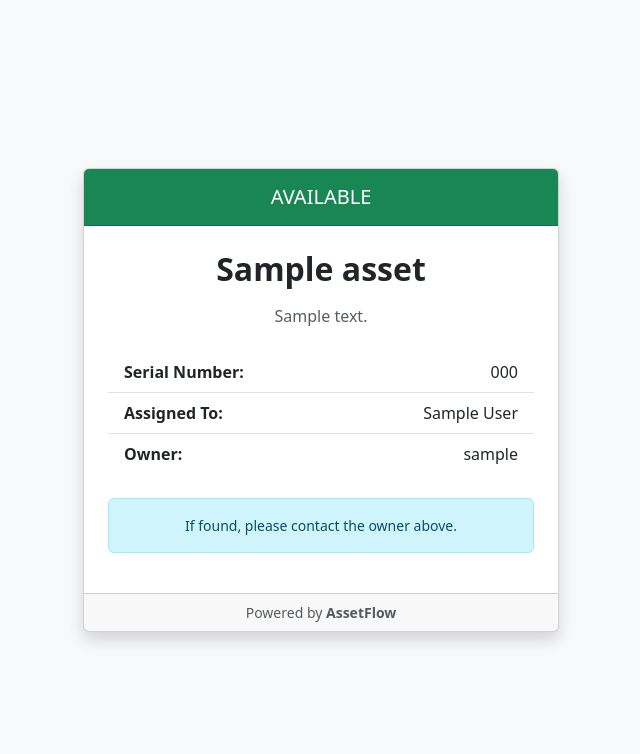
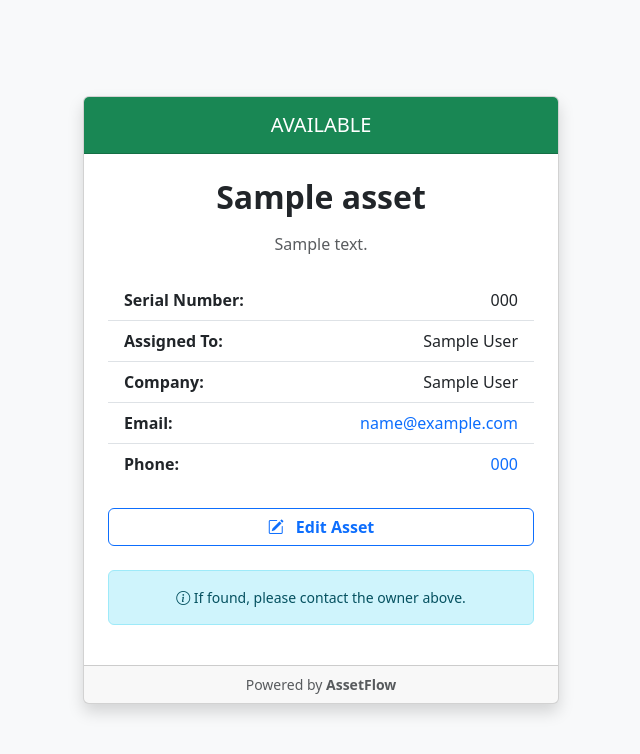
Before and after one commit to zoly75/asset_flow, a Django app: page /asset/00000000-0000-0000-0000-000000000001/ in a window 1280 px wide. Shown: the top 754 px of the page, without its empty margins (319-959 px from the left). Run offline with Django 5.2, Linux system fonts and the light colour scheme; tables that the repository leaves empty hold one stand-in row (values such as "Sample post").

Commit message:
add edit buttonto public view

```diff
--- a/assets/templates/assets/public_asset.html
+++ b/assets/templates/assets/public_asset.html
@@ -5,6 +5,7 @@
     <meta name="viewport" content="width=device-width, initial-scale=1">
     <title>{{ asset.name }} - AssetFlow</title>
     <link href="https://cdn.jsdelivr.net/npm/bootstrap@5.3.0/dist/css/bootstrap.min.css" rel="stylesheet">
+    <link rel="stylesheet" href="https://cdn.jsdelivr.net/npm/bootstrap-icons@1.11.1/font/bootstrap-icons.css">
 </head>
 <body class="bg-light d-flex align-items-center justify-content-center" style="min-height: 100vh;">
 
@@ -37,10 +38,31 @@
                         <span>{{ asset.assigned_to|default:"-" }}</span>
                     </li>
                     <li class="list-group-item d-flex justify-content-between">
-                        <span class="fw-bold">Owner:</span>
-                        <span>{{ asset.owner.username }}</span>
+                        <span class="fw-bold">Company:</span>
+                        <span>{{ asset.owner.userprofile.company_name|default:asset.owner.username }}</span>
                     </li>
+
+                    <li class="list-group-item d-flex justify-content-between">
+                        <span class="fw-bold">Email:</span>
+                        <a href="mailto:{{ asset.owner.email }}" class="text-decoration-none">
+                            {{ asset.owner.email }}
+                        </a>
+                    </li>
+
+                    {% if asset.owner.userprofile.phone_number %}
+                    <li class="list-group-item d-flex justify-content-between">
+                        <span class="fw-bold">Phone:</span>
+                        <a href="tel:{{ asset.owner.userprofile.phone_number }}" class="text-decoration-none">
+                            {{ asset.owner.userprofile.phone_number }}
+                        </a>
+                    </li>
+                    {% endif %}
                 </ul>
+                <div class="d-grid gap-2 mb-4">
+                    <a href="{% url 'edit_asset' asset.uuid %}" class="btn btn-outline-primary fw-bold">
+                        <i class="bi bi-pencil-square me-2"></i> Edit Asset
+                    </a>
+                </div>
 
                 <div class="alert alert-info small">
                     <i class="bi bi-info-circle"></i>
```
